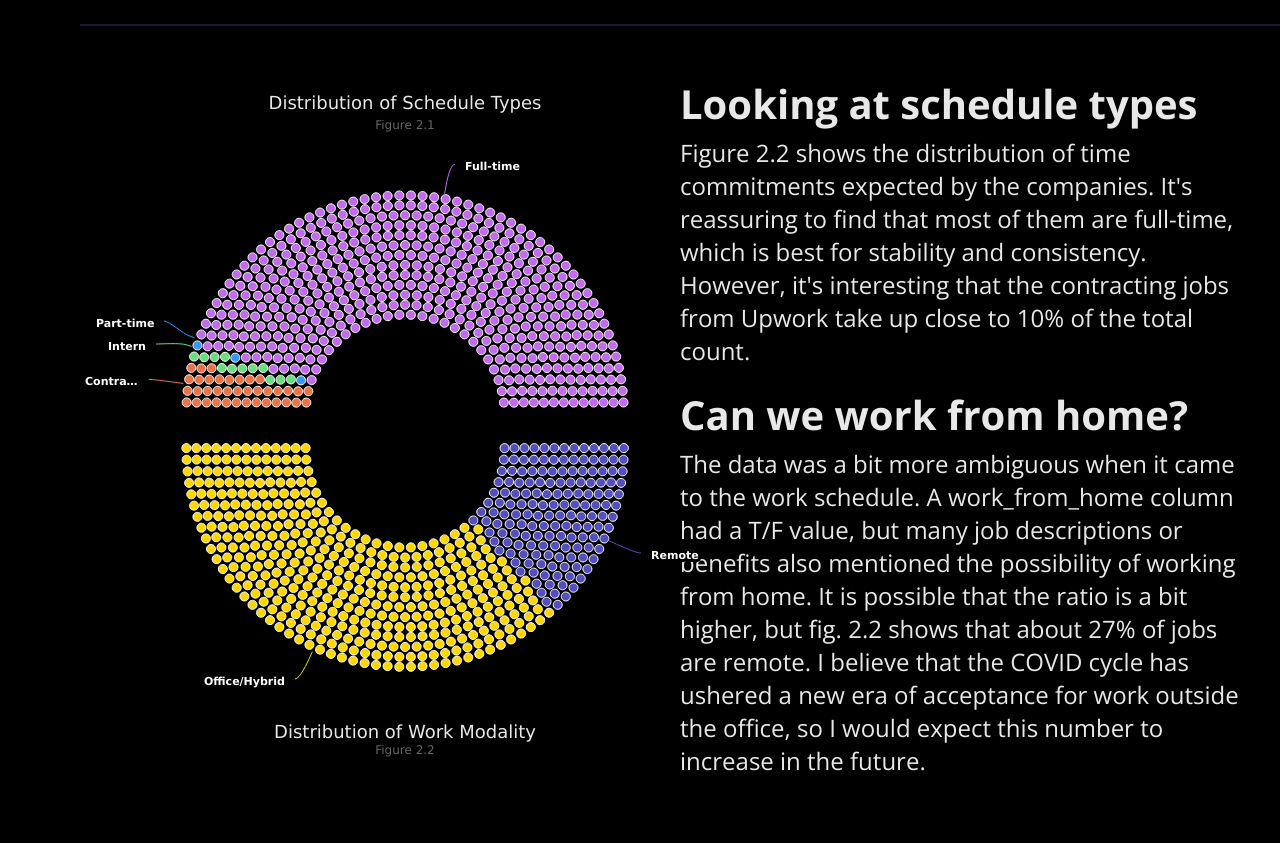
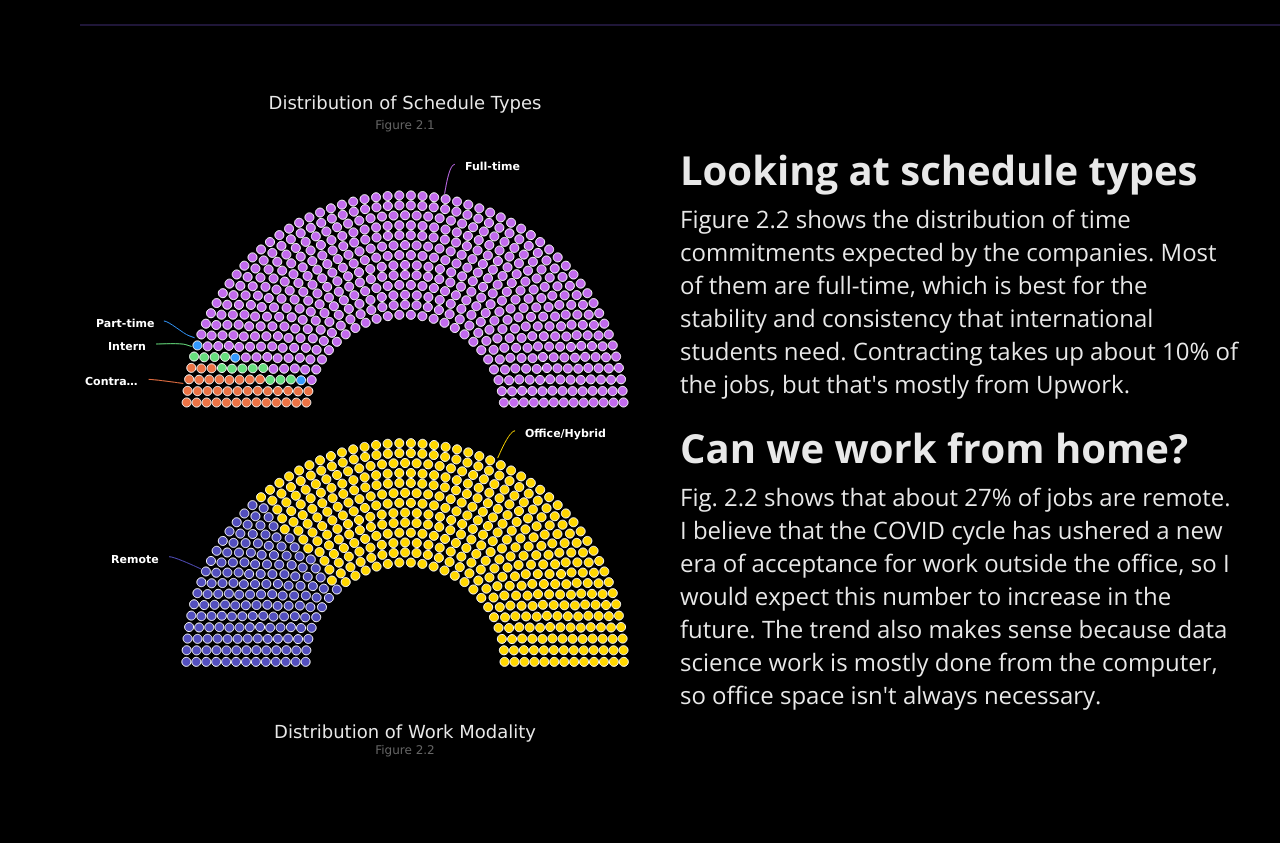
Before and after one commit to ModeEdna/ScholarshipDSAN, a plain HTML site: page index.html in a window 1280 px wide. Shown: the part 3180-4023 px from the top of the page. Drawn offline with nearby package versions, Linux system fonts and the light colour scheme; grey boxes are pictures that could not be loaded; animation ran at ten frames a second.

Commit message:
changed schedule and wfh section

```diff
--- a/index.html
+++ b/index.html
@@ -325,20 +325,17 @@
         <span class="word-cloud-question"> Looking at schedule types </span>
         <span class="word-cloud-text">
           Figure 2.2 shows the distribution of time commitments expected by the
-          companies. It's reassuring to find that most of them are full-time,
-          which is best for stability and consistency. However, it's interesting
-          that the contracting jobs from Upwork take up close to 10% of the
-          total count. <br />
+          companies. Most of them are full-time, which is best for the stability
+          and consistency that international students need. Contracting takes up
+          about 10% of the jobs, but that's mostly from Upwork. <br />
         </span>
         <span class="word-cloud-question"> Can we work from home? <br /> </span>
         <span class="word-cloud-text">
-          The data was a bit more ambiguous when it came to the work schedule. A
-          work_from_home column had a T/F value, but many job descriptions or
-          benefits also mentioned the possibility of working from home. It is
-          possible that the ratio is a bit higher, but fig. 2.2 shows that about
-          27% of jobs are remote. I believe that the COVID cycle has ushered a
-          new era of acceptance for work outside the office, so I would expect
-          this number to increase in the future.
+          Fig. 2.2 shows that about 27% of jobs are remote. I believe that the
+          COVID cycle has ushered a new era of acceptance for work outside the
+          office, so I would expect this number to increase in the future. The
+          trend also makes sense because data science work is mostly done from
+          the computer, so office space isn't always necessary.
         </span>
       </div>
     </div>
--- a/script.js
+++ b/script.js
@@ -146,7 +146,7 @@ Highcharts.chart("money-chart", {
 
   series: [
     {
-      name: "Representatives",
+      name: "Count",
       keys: ["name", "y", "color", "label"],
       data: [
         ["Contract", 50, "#EC7345", "Contract"],
@@ -220,7 +220,7 @@ Highcharts.chart("benefits-chart", {
 
   series: [
     {
-      name: "Representatives",
+      name: "Count",
       keys: ["name", "y", "color", "label"],
       data: [
         ["Remote", 156, "#534FBE", "Remote"],
@@ -236,10 +236,10 @@ Highcharts.chart("benefits-chart", {
       },
 
       // Circular options
-      center: ["50%", "0%"],
+      center: ["50%", "75%"],
       size: "150%",
-      startAngle: 90,
-      endAngle: 270,
+      startAngle: -90,
+      endAngle: 90,
     },
   ],
 
```
